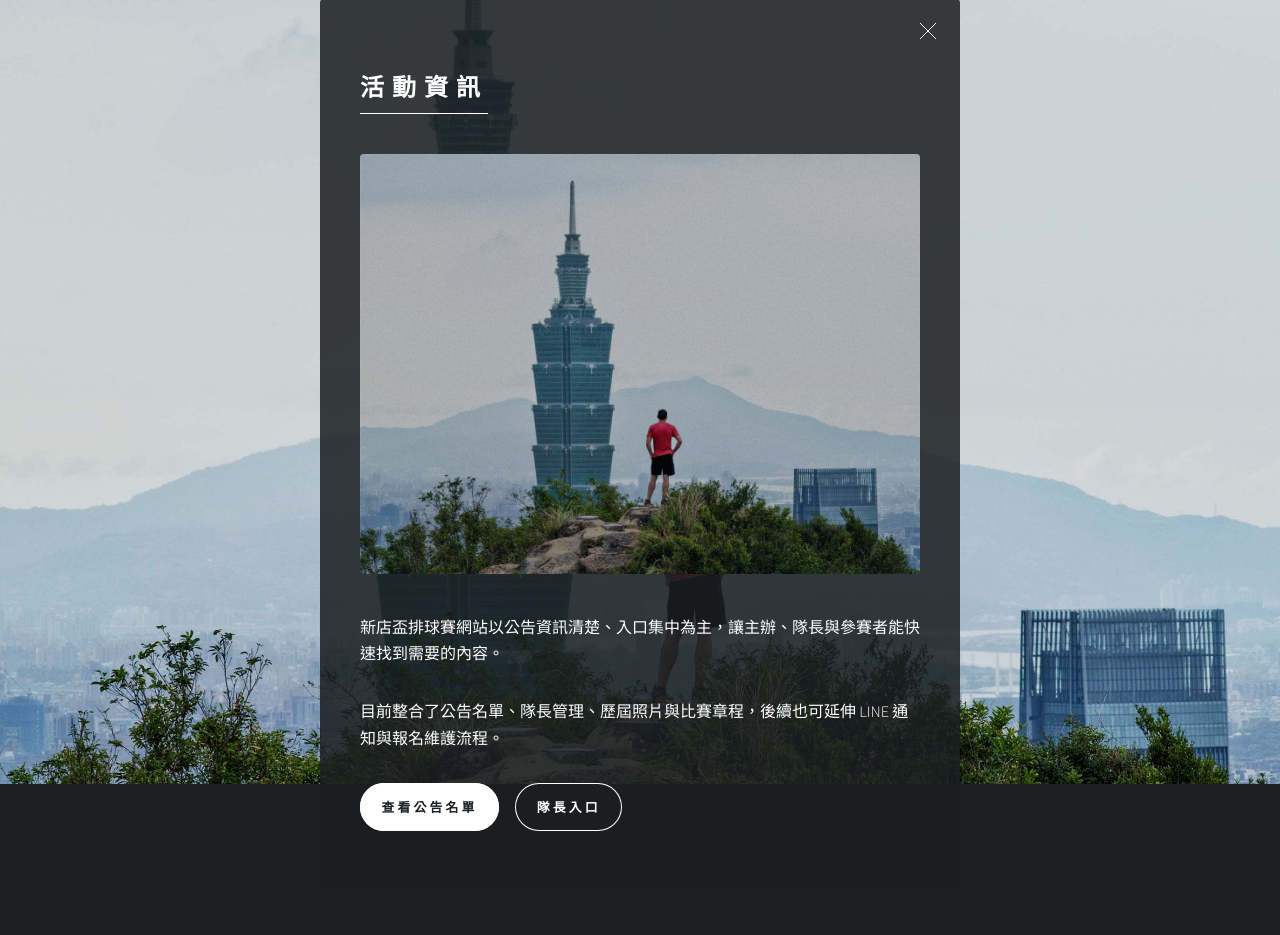
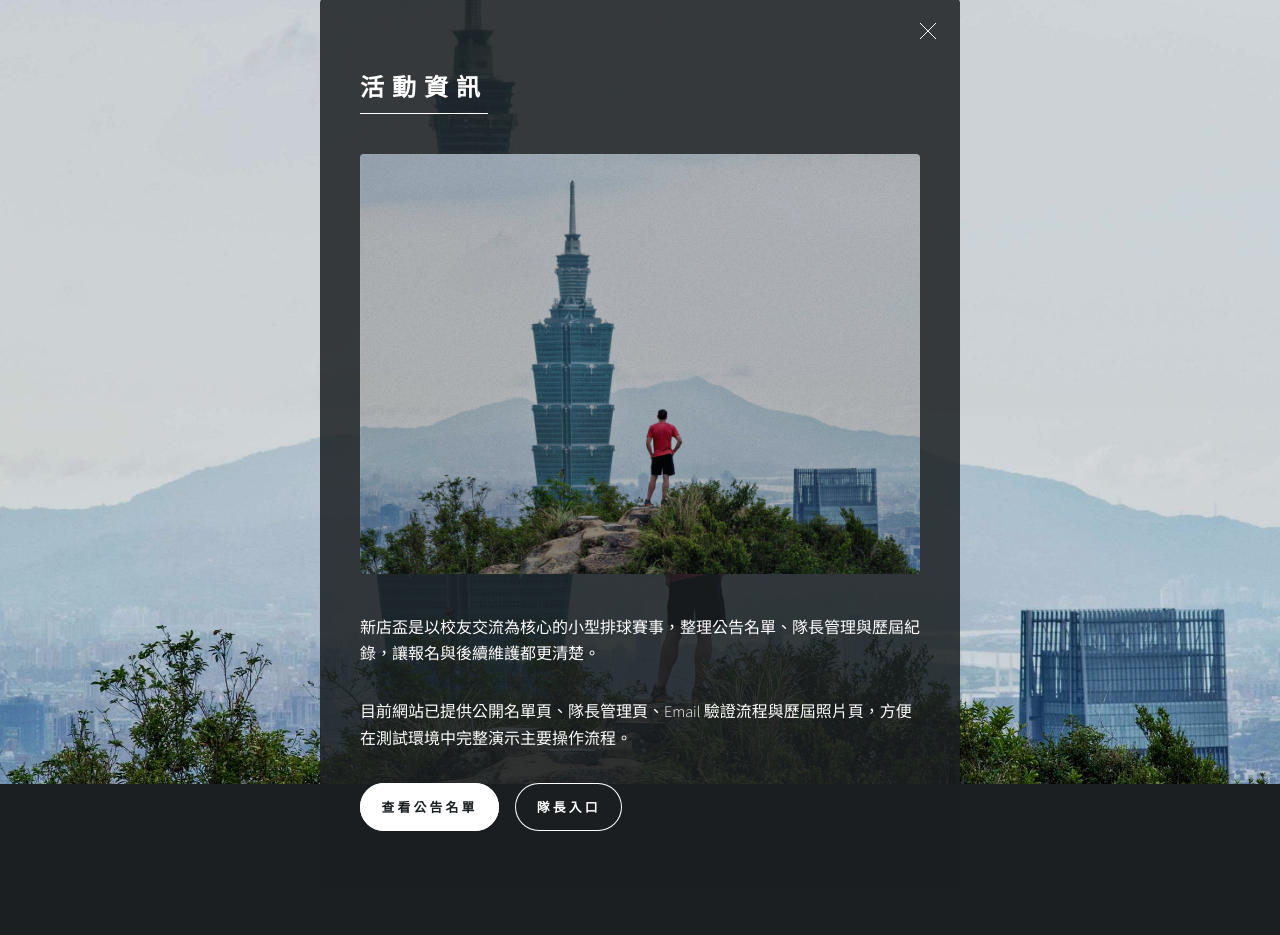
Before and after one commit to kennyHuang1110/Xindian_Cup, a FastAPI app: page / in a window 1280 px wide, after a click on "資訊". Shown: the part 49-984 px from the top of the page. Run offline with FastAPI, Linux system fonts and the light colour scheme.

Commit message:
Polish MVP web flow and documentation

```diff
--- a/app/main.py
+++ b/app/main.py
@@ -1,23 +1,27 @@
 """FastAPI application entrypoint."""
 
+from datetime import datetime, timedelta, timezone
 from pathlib import Path
 
 from fastapi import Depends, FastAPI, Form, Request
 from fastapi.responses import HTMLResponse, RedirectResponse
-from sqlalchemy import select
 from fastapi.staticfiles import StaticFiles
 from fastapi.templating import Jinja2Templates
+from sqlalchemy import select
 from sqlalchemy.orm import Session
 
 from app.api.deps import get_db
 from app.api.router import api_router
 from app.core.config import get_settings
 from app.models.member import Member
-from app.models.team import Team
+from app.models.team import Team, TeamStatus
 from app.services.auth import get_captain_session_by_token, is_team_email_verified
+from app.services.security import generate_token, hash_token
 
 settings = get_settings()
 BASE_DIR = Path(__file__).resolve().parent.parent
+IMG_DIR = BASE_DIR / "img"
+CAPTAIN_SESSION_COOKIE = "captain_session"
 
 app = FastAPI(
     title=settings.app_name,
@@ -28,38 +32,102 @@ app = FastAPI(
 app.mount("/static", StaticFiles(directory="app/static"), name="static")
 app.mount("/gallery", StaticFiles(directory="img"), name="gallery")
 templates = Jinja2Templates(directory="app/templates")
-CAPTAIN_SESSION_COOKIE = "captain_session"
+
+
+def get_logo_filename() -> str:
+    """Return the event logo filename from the img directory."""
+    for path in sorted(IMG_DIR.glob("*")):
+        if path.is_file() and "標誌" in path.stem:
+            return path.name
+    return "backgroud.png"
 
 
 def get_gallery_photos() -> list[dict[str, str | int]]:
-    """Return curated gallery metadata for the event pages sorted by year."""
+    """Return curated gallery metadata for event pages sorted by year."""
     photos = [
-        {"year": "2012", "sort_year": 2012, "sort_order": 1, "file": "2012.jpg", "caption": "歷屆賽事合影"},
-        {"year": "2013", "sort_year": 2013, "sort_order": 1, "file": "2013.jpg", "caption": "賽事現場紀錄"},
-        {"year": "2014", "sort_year": 2014, "sort_order": 1, "file": "2014.jpg", "caption": "隊伍交流與合照"},
-        {"year": "2018", "sort_year": 2018, "sort_order": 1, "file": "2018.jpg", "caption": "新店盃比賽回顧"},
-        {"year": "2019", "sort_year": 2019, "sort_order": 1, "file": "2019.jpg", "caption": "年度賽事影像"},
-        {"year": "2020", "sort_year": 2020, "sort_order": 1, "file": "2020.jpg", "caption": "競賽與校友重聚"},
-        {"year": "2022", "sort_year": 2022, "sort_order": 1, "file": "2022.jpg", "caption": "賽事精彩瞬間"},
-        {"year": "2022", "sort_year": 2022, "sort_order": 2, "file": "2022_1.jpg", "caption": "球場熱血紀錄"},
-        {"year": "2024", "sort_year": 2024, "sort_order": 1, "file": "2024.png", "caption": "最新一屆賽事照片"},
+        {
+            "year": "2012",
+            "sort_year": 2012,
+            "sort_order": 1,
+            "file": "2012.jpg",
+            "caption": "校友與在校生齊聚開打，留下第一批珍貴合照。",
+        },
+        {
+            "year": "2013",
+            "sort_year": 2013,
+            "sort_order": 1,
+            "file": "2013.jpg",
+            "caption": "比賽規模逐步穩定，隊伍間的交流也更熱絡。",
+        },
+        {
+            "year": "2014",
+            "sort_year": 2014,
+            "sort_order": 1,
+            "file": "2014.jpg",
+            "caption": "場上節奏更加成熟，延續新店盃的熱血氣氛。",
+        },
+        {
+            "year": "2018",
+            "sort_year": 2018,
+            "sort_order": 1,
+            "file": "2018.jpg",
+            "caption": "經過幾年累積，活動現場已成為校友相見的重要時刻。",
+        },
+        {
+            "year": "2019",
+            "sort_year": 2019,
+            "sort_order": 1,
+            "file": "2019.jpg",
+            "caption": "比賽與聚會並行，場邊也充滿歡呼與加油聲。",
+        },
+        {
+            "year": "2020",
+            "sort_year": 2020,
+            "sort_order": 1,
+            "file": "2020.jpg",
+            "caption": "延續賽事傳統，讓新舊世代球友持續在場上相遇。",
+        },
+        {
+            "year": "2022",
+            "sort_year": 2022,
+            "sort_order": 1,
+            "file": "2022.jpg",
+            "caption": "回歸賽場的熱度更高，整體氛圍也更完整。",
+        },
+        {
+            "year": "2022",
+            "sort_year": 2022,
+            "sort_order": 2,
+            "file": "2022_1.jpg",
+            "caption": "從團體照到比賽瞬間，都記錄下新店盃的重要年份。",
+        },
+        {
+            "year": "2024",
+            "sort_year": 2024,
+            "sort_order": 1,
+            "file": "2024.png",
+            "caption": "最新一屆影像加入後，歷屆紀錄更加完整。",
+        },
     ]
     return sorted(photos, key=lambda item: (item["sort_year"], item["sort_order"]))
 
 
 def load_charter() -> dict[str, object]:
     """Load and parse the charter text file from the project root."""
-    charter_path = BASE_DIR / "章程.txt"
+    charter_path = next(iter(sorted(BASE_DIR.glob("*章程*.txt"))), None)
+    if charter_path is None:
+        return {"title": "比賽章程", "sections": []}
+
     raw_text = charter_path.read_text(encoding="utf-8")
     lines = [line.strip() for line in raw_text.splitlines()]
     non_empty_lines = [line for line in lines if line]
-    title = non_empty_lines[0] if non_empty_lines else "新店盃排球賽章程"
+    title = non_empty_lines[0] if non_empty_lines else "比賽章程"
 
     sections: list[dict[str, object]] = []
     current_section: dict[str, object] | None = None
 
     for line in non_empty_lines[1:]:
-        if "：" in line and len(line) <= 24:
+        if "、" in line and len(line) <= 24:
             current_section = {"heading": line, "items": []}
             sections.append(current_section)
             continue
@@ -82,7 +150,7 @@ def _render_captain_manage_page(
     flash_message: str | None = None,
     verification_preview_url: str | None = None,
 ) -> HTMLResponse:
-    """Render the captain management page from a session cookie when available."""
+    """Render the captain management page from the session cookie when available."""
     session_token = request.cookies.get(CAPTAIN_SESSION_COOKIE)
     captain_session = None
     team = None
@@ -100,7 +168,7 @@ def _render_captain_manage_page(
             members = list(db.scalars(stmt).all())
             email_verified = is_team_email_verified(db, team.id)
         except Exception as exc:  # noqa: BLE001
-            access_denied = str(exc.detail) if hasattr(exc, "detail") else "Captain session is invalid."
+            access_denied = str(exc.detail) if hasattr(exc, "detail") else "隊長登入狀態已失效。"
             captain_session = None
             team = None
 
@@ -109,6 +177,7 @@ def _render_captain_manage_page(
         "captain_manage.html",
         {
             "app_name": settings.app_name,
+            "logo_filename": get_logo_filename(),
             "team": team,
             "members": members,
             "email_verified": email_verified,
@@ -130,7 +199,8 @@ async def index(request: Request) -> HTMLResponse:
         "index.html",
         {
             "app_name": settings.app_name,
-            "hero_title": "Xindian_Cup",
+            "logo_filename": get_logo_filename(),
+            "hero_title": "XINDIAN_CUP",
             "hero_subtitle": "新店盃排球賽報名與公告平台",
             "gallery_preview": gallery_photos[-3:],
         },
@@ -145,6 +215,7 @@ async def history_photos(request: Request) -> HTMLResponse:
         "history_gallery.html",
         {
             "app_name": settings.app_name,
+            "logo_filename": get_logo_filename(),
             "gallery_photos": get_gallery_photos(),
         },
     )
@@ -158,6 +229,7 @@ async def charter_page(request: Request) -> HTMLResponse:
         "charter.html",
         {
             "app_name": settings.app_name,
+            "logo_filename": get_logo_filename(),
             "charter": load_charter(),
         },
     )
@@ -182,8 +254,16 @@ async def captain_manage(request: Request, db: Session = Depends(get_db)) -> HTM
     return _render_captain_manage_page(
         request,
         db,
-        access_denied="請先完成 LINE 驗證後，再從通知入口開啟隊長頁面。",
+        access_denied="請先完成 LINE 驗證入口，取得隊長管理頁的登入狀態。",
     )
+
+
+@app.post("/captain/logout", response_class=RedirectResponse, tags=["pages"])
+async def captain_logout() -> RedirectResponse:
+    """Clear the captain session cookie and return to the landing page."""
+    response = RedirectResponse(url="/", status_code=303)
+    response.delete_cookie(CAPTAIN_SESSION_COOKIE)
+    return response
 
 
 @app.post("/captain/manage/send-email-verification", response_class=HTMLResponse, tags=["pages"])
@@ -198,7 +278,7 @@ async def captain_manage_send_email_verification(
             request,
             db,
             status_code=401,
-            access_denied="請先完成 LINE 驗證後，再從通知入口開啟隊長頁面。",
+            access_denied="請先完成 LINE 驗證入口，取得隊長管理頁的登入狀態。",
         )
 
     _, team = get_captain_session_by_token(db, session_token)
@@ -206,12 +286,10 @@ async def captain_manage_send_email_verification(
         return _render_captain_manage_page(
             request,
             db,
-            flash_message="隊長 email 已完成驗證。",
+            flash_message="隊長 Email 已完成驗證。",
         )
 
     from app.models.email_verification import EmailVerification
-    from app.services.security import generate_token, hash_token
-    from datetime import datetime, timedelta, timezone
 
     raw_token = generate_token(24)
     expires_at = datetime.now(timezone.utc) + timedelta(
@@ -230,7 +308,7 @@ async def captain_manage_send_email_verification(
     return _render_captain_manage_page(
         request,
         db,
-        flash_message="已建立 email 驗證連結。開發模式可直接使用下方預覽連結。",
+        flash_message="測試環境已建立 Email 驗證連結，請使用下方連結完成驗證。",
         verification_preview_url=preview_url,
     )
 
@@ -241,23 +319,35 @@ async def captain_verify_email_page(
     token: str,
     db: Session = Depends(get_db),
 ) -> HTMLResponse:
-    """Handle email verification links for browser users and redirect back to the captain page."""
+    """Handle email verification links for browser users and return to the captain page."""
     from app.models.email_verification import EmailVerification
-    from app.models.team import TeamStatus
-    from app.services.security import hash_token
-    from datetime import datetime, timezone
 
     stmt = select(EmailVerification).where(EmailVerification.token_hash == hash_token(token))
     record = db.scalars(stmt).first()
     if record is None:
-        return _render_captain_manage_page(request, db, status_code=404, access_denied="驗證連結不存在。")
+        return _render_captain_manage_page(
+            request,
+            db,
+            status_code=404,
+            access_denied="驗證連結不存在。",
+        )
     if record.used_at is not None:
-        return _render_captain_manage_page(request, db, flash_message="這組 email 驗證連結已使用。")
+        return _render_captain_manage_page(
+            request,
+            db,
+            flash_message="這組 Email 驗證連結已使用過。",
+        )
+
     expires_at = record.expires_at
     if expires_at.tzinfo is None:
         expires_at = expires_at.replace(tzinfo=timezone.utc)
     if expires_at < datetime.now(timezone.utc):
-        return _render_captain_manage_page(request, db, status_code=400, access_denied="驗證連結已過期。")
+        return _render_captain_manage_page(
+            request,
+            db,
+            status_code=400,
+            access_denied="驗證連結已過期，請重新申請。",
+        )
 
     record.used_at = datetime.now(timezone.utc)
     team = db.get(Team, record.team_id)
@@ -266,7 +356,11 @@ async def captain_verify_email_page(
         db.add(team)
     db.add(record)
     db.commit()
-    return _render_captain_manage_page(request, db, flash_message="email 驗證完成，現在可以新增隊員。")
+    return _render_captain_manage_page(
+        request,
+        db,
+        flash_message="Email 驗證完成，現在可以新增隊員與維護名單。",
+    )
 
 
 @app.post("/captain/manage/members", response_class=HTMLResponse, tags=["pages"])
@@ -284,15 +378,16 @@ async def captain_manage_create_member(
             request,
             db,
             status_code=401,
-            access_denied="請先完成 LINE 驗證後，再從通知入口開啟隊長頁面。",
+            access_denied="請先完成 LINE 驗證入口，取得隊長管理頁的登入狀態。",
         )
+
     captain_session, team = get_captain_session_by_token(db, session_token)
     if not is_team_email_verified(db, team.id):
         return _render_captain_manage_page(
             request,
             db,
             status_code=403,
-            access_denied="隊長需先完成 email 驗證，才能新增隊員。",
+            access_denied="請先完成隊長 Email 驗證，才可新增隊員。",
         )
 
     member = Member(
--- a/app/templates/charter.html
+++ b/app/templates/charter.html
@@ -4,7 +4,7 @@
 
 {% block header_inner %}
 <h1>比賽章程</h1>
-<p>整理參賽資格、流程與公告原則，讓主辦與參賽者對齊規則。</p>
+<p>網站會直接讀取根目錄章程檔內容，讓你調整原始文件後即可同步更新頁面。</p>
 {% endblock %}
 
 {% block main %}
--- a/app/templates/history_gallery.html
+++ b/app/templates/history_gallery.html
@@ -4,7 +4,7 @@
 
 {% block header_inner %}
 <h1>歷屆照片</h1>
-<p>保留每一屆新店盃的現場紀錄，延續活動記憶與球場氛圍。</p>
+<p>依年份整理新店盃歷屆影像，保留完整畫面比例，方便回顧每一屆的比賽與合照。</p>
 {% endblock %}
 
 {% block main %}
@@ -14,7 +14,7 @@
         {% for photo in gallery_photos %}
             <figure class="dimension-gallery-card">
                 <span class="image fit dimension-gallery-image">
-                    <img src="{{ url_for('gallery', path=photo.file) }}" alt="新店盃排球賽 {{ photo.year }} 年照片" loading="lazy" />
+                    <img src="{{ url_for('gallery', path=photo.file) }}" alt="新店盃 {{ photo.year }} 年照片" loading="lazy" />
                 </span>
                 <figcaption>
                     <strong>{{ photo.year }}</strong>
--- a/app/templates/index.html
+++ b/app/templates/index.html
@@ -9,12 +9,11 @@
     <noscript><link rel="stylesheet" href="{{ url_for('static', path='dimension/assets/css/noscript.css') }}" /></noscript>
 </head>
 <body class="is-preload home-page">
-
     <div id="wrapper">
         <header id="header">
             <div class="logo">
                 <span class="image fit" style="margin:0; width:100%; height:100%; display:flex; align-items:center; justify-content:center;">
-                    <img src="{{ url_for('gallery', path='新店盃排球賽 2026 標誌.png') }}" alt="新店盃排球賽標誌" style="width:72%; height:72%; object-fit:contain;" />
+                    <img src="{{ url_for('gallery', path=logo_filename) }}" alt="新店盃排球賽標誌" style="width:72%; height:72%; object-fit:contain;" />
                 </span>
             </div>
             <div class="content">
@@ -40,10 +39,10 @@
             <article id="intro">
                 <h2 class="major">活動資訊</h2>
                 <span class="image main">
-                    <img src="{{ url_for('gallery', path='climb.jpg') }}" alt="新店盃背景" />
+                    <img src="{{ url_for('gallery', path='climb.jpg') }}" alt="新店盃首頁主視覺" />
                 </span>
-                <p>新店盃排球賽網站以公告資訊清楚、入口集中為主，讓主辦、隊長與參賽者能快速找到需要的內容。</p>
-                <p>目前整合了公告名單、隊長管理、歷屆照片與比賽章程，後續也可延伸 LINE 通知與報名維護流程。</p>
+                <p>新店盃是以校友交流為核心的小型排球賽事，整理公告名單、隊長管理與歷屆紀錄，讓報名與後續維護都更清楚。</p>
+                <p>目前網站已提供公開名單頁、隊長管理頁、Email 驗證流程與歷屆照片頁，方便在測試環境中完整演示主要操作流程。</p>
                 <ul class="actions">
                     <li><a href="/public/teams" class="button primary">查看公告名單</a></li>
                     <li><a href="/captain/manage" class="button">隊長入口</a></li>
@@ -52,9 +51,9 @@
 
             <article id="flow">
                 <h2 class="major">參賽流程</h2>
-                <p>1. 隊長先聯絡主辦，由主辦建立隊伍與基本資料。</p>
-                <p>2. 隊長完成 email 驗證後，隊伍才會正式啟用。</p>
-                <p>3. 啟用後可由隊長新增隊員並更新名單。</p>
+                <p>1. 主辦先建立隊伍與隊長資料，隊伍不可自行新增。</p>
+                <p>2. 隊長完成 LINE 驗證入口後，再進行 Email 驗證啟用隊伍。</p>
+                <p>3. 驗證完成後，隊長即可登入管理頁新增隊員與更新名單。</p>
             </article>
 
             <article id="photos">
@@ -62,23 +61,23 @@
                 <span class="image main">
                     <img src="{{ url_for('gallery', path=gallery_preview[-1].file) }}" alt="新店盃歷屆照片" />
                 </span>
-                <p>保留每一屆新店盃的現場記錄，讓網站不只是一個工具，也是一個延續活動記憶的平台。</p>
+                <p>網站已整理歷屆照片頁，依年份排列並保留完整畫面，方便回顧每一屆的現場氛圍與團體合照。</p>
                 <ul class="actions">
-                    <li><a href="/history/photos" class="button primary">前往照片頁</a></li>
+                    <li><a href="/history/photos" class="button primary">查看歷屆照片</a></li>
                 </ul>
             </article>
 
             <article id="charter">
                 <h2 class="major">比賽章程</h2>
-                <p>章程頁集中整理參賽資格、名單規範與公告方式，讓主辦與參賽者能快速對齊資訊。</p>
+                <p>章程頁會直接讀取根目錄的 `章程.txt`，方便你後續只維護一份原始文本，就能同步更新網站顯示內容。</p>
                 <ul>
                     <li>隊伍需由主辦建立</li>
-                    <li>隊長需完成 email 驗證</li>
+                    <li>隊長需完成 Email 驗證</li>
                     <li>電話欄位為選填</li>
                     <li>公告頁不公開敏感個資</li>
                 </ul>
                 <ul class="actions">
-                    <li><a href="/charter" class="button primary">閱讀完整章程</a></li>
+                    <li><a href="/charter" class="button primary">閱讀比賽章程</a></li>
                 </ul>
             </article>
         </div>
@@ -95,6 +94,5 @@
     <script src="{{ url_for('static', path='dimension/assets/js/breakpoints.min.js') }}"></script>
     <script src="{{ url_for('static', path='dimension/assets/js/util.js') }}"></script>
     <script src="{{ url_for('static', path='dimension/assets/js/main.js') }}"></script>
-
 </body>
 </html>
--- a/app/templates/public_teams.html
+++ b/app/templates/public_teams.html
@@ -4,7 +4,7 @@
 
 {% block header_inner %}
 <h1>公告名單</h1>
-<p>公開顯示已建立的隊伍與隊員資料，作為主辦公告與賽前確認的基礎頁面。</p>
+<p>顯示已啟用隊伍與成員資訊，方便外部查閱目前公告中的報名名單。</p>
 {% endblock %}
 
 {% block main %}
@@ -22,7 +22,7 @@
                         <span class="dimension-status">{{ team.status.value }}</span>
                     </header>
                     <div class="dimension-member-block">
-                        <h4>隊員資料</h4>
+                        <h4>隊員名單</h4>
                         {% if team.members %}
                             <ul class="dimension-member-list">
                                 {% for member in team.members %}
@@ -41,7 +41,7 @@
             {% endfor %}
         </div>
     {% else %}
-        <p>目前尚未有公開隊伍，後續建立後會顯示在這裡。</p>
+        <p>目前尚無已公告隊伍，之後可再回來查看最新名單。</p>
     {% endif %}
 </article>
 {% endblock %}
```
Also changed, not shown: app/api/routes/public.py (+13 -1 lines), app/templates/base_dimension.html (+4 -4 lines), app/templates/captain_manage.html (+16 -11 lines), docs/deployment.md (+76 -42 lines), tests/test_app.py (+48 -6 lines), README.md, 1 other file.
